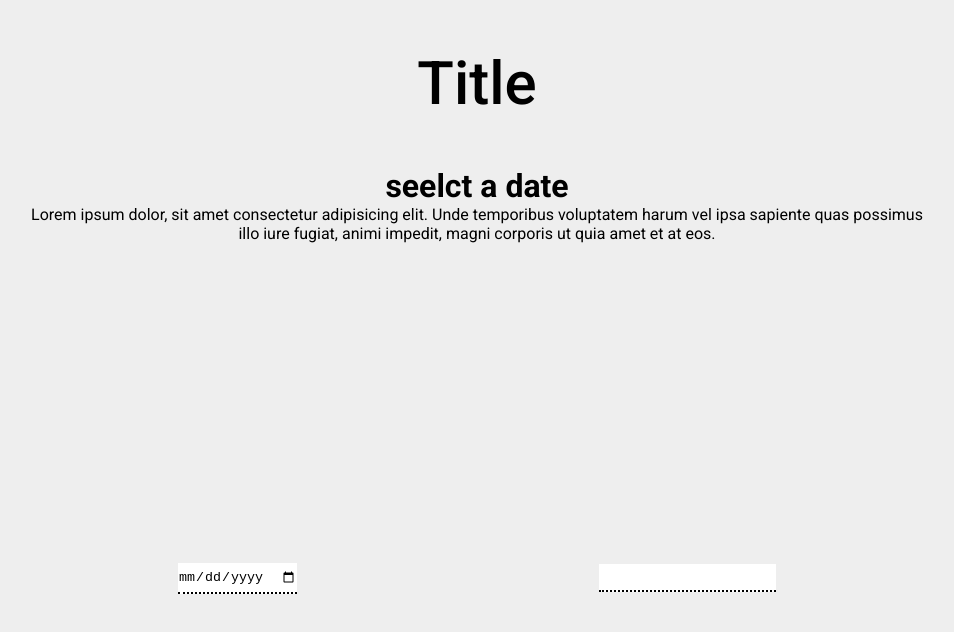
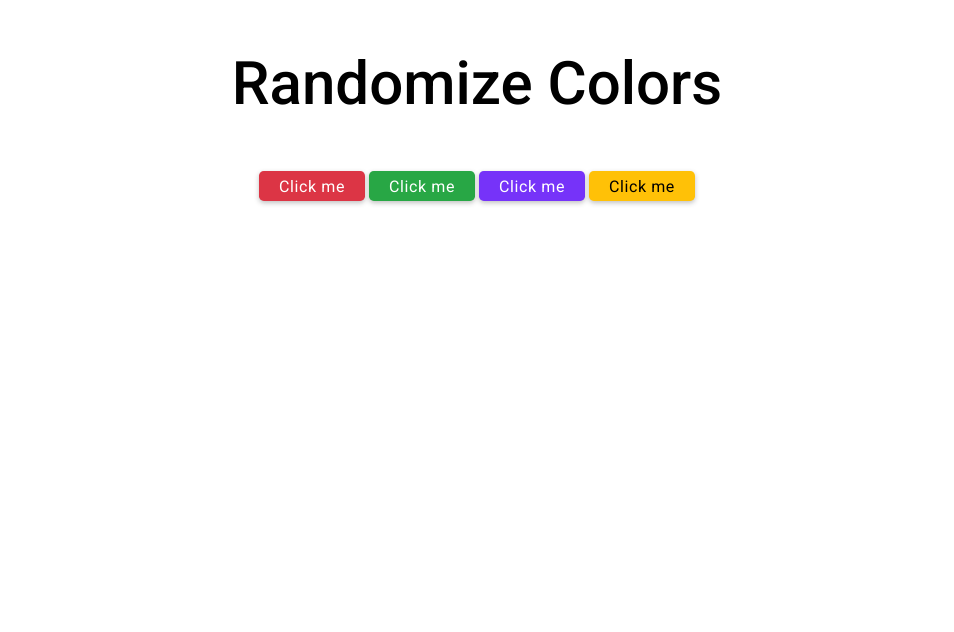
Before and after one commit to jeffKimball/ReactSandbox, a React (Create React App) app in the folder projects/: page / in a window 1280 px wide. Shown: the top 632 px of the page, without its empty margins (163-1117 px from the left). Built offline with nearby package versions, Linux system fonts and the light colour scheme.

Commit message:
complete Random Color Generator

```diff
--- a/projects/src/App.js
+++ b/projects/src/App.js
@@ -1,10 +1,12 @@
 import './App.css';
-import SignatureApp from './projects/01-Signature/SignatureApp';
+import RandomColors from './projects/02-RandomColors/RandomColors';
+// import SignatureApp from './projects/01-Signature/SignatureApp';
 
 function App() {
   return (
     <div className="App">
-      <SignatureApp />
+      {/* <SignatureApp /> */}
+      <RandomColors />
     </div>
   );
 }
--- /dev/null
+++ b/projects/src/projects/02-RandomColors/RandomColors.jsx
@@ -0,0 +1,35 @@
+import React from 'react'
+import Title from '../components/Title'
+
+const RandomColors = () => {
+
+    const handleClick = (e) => {
+
+        let body = document.querySelector("body")
+        body.style.background=getRandomColor()
+
+        e.target.style.backgroundColor = getRandomColor()
+    }
+
+    function getRandomColor ()  {
+        let letters = "0123456789ABCDEF"
+        let color="#"
+        for(let i=0; i<6; i++){
+            color+= letters[Math.floor(Math.random()* 16)]
+        }
+
+        return color
+    }
+
+  return (
+    <div className='container m-auto text-center'>
+       <Title text={'Randomize Colors'} classes={"mb-4"} />
+       <button className='btn btn-danger' onClick={(e)=> handleClick(e)}>Click me</button>
+       <button className='btn btn-success' onClick={(e)=> handleClick(e)}>Click me</button>
+       <button className='btn btn-primary' onClick={(e)=> handleClick(e)}>Click me</button>
+       <button className='btn btn-warning' onClick={(e)=> handleClick(e)}>Click me</button>
+    </div>
+  )
+}
+
+export default RandomColors
--- a/projects/src/projects/01-Signature/components/Title.jsx
+++ b/projects/src/projects/components/Title.jsx
@@ -2,7 +2,7 @@
 
 const Title = ({text, classes}) => {
   return (
-    <h1 className={!classes ? 'text-center' : classes}>{!text ? "Title" : text}</h1>
+    <h1 className={!classes ? 'title' : classes && "title text-center"}>{!text ? "Title" : text}</h1>
   )
 }
 
```
